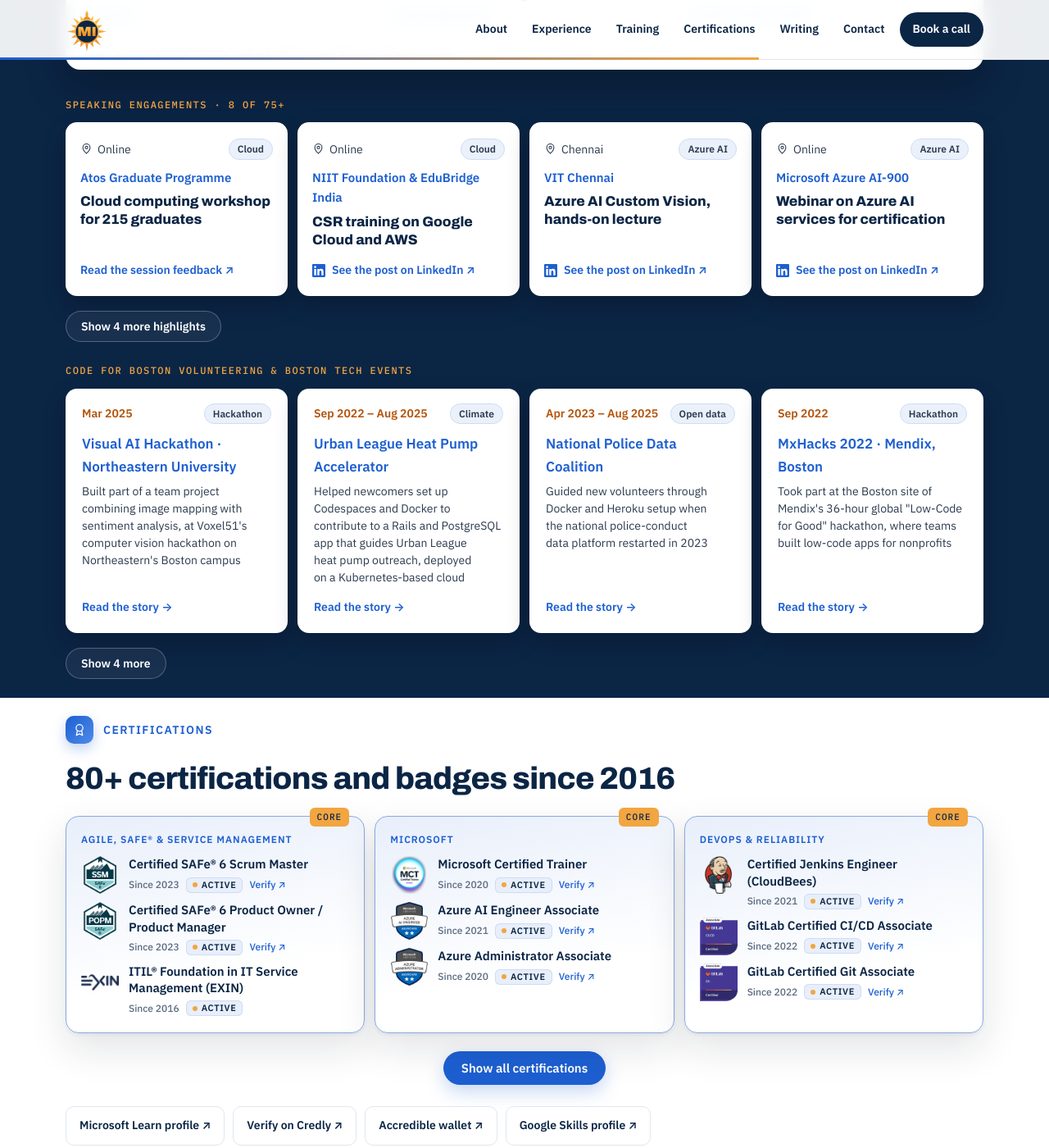
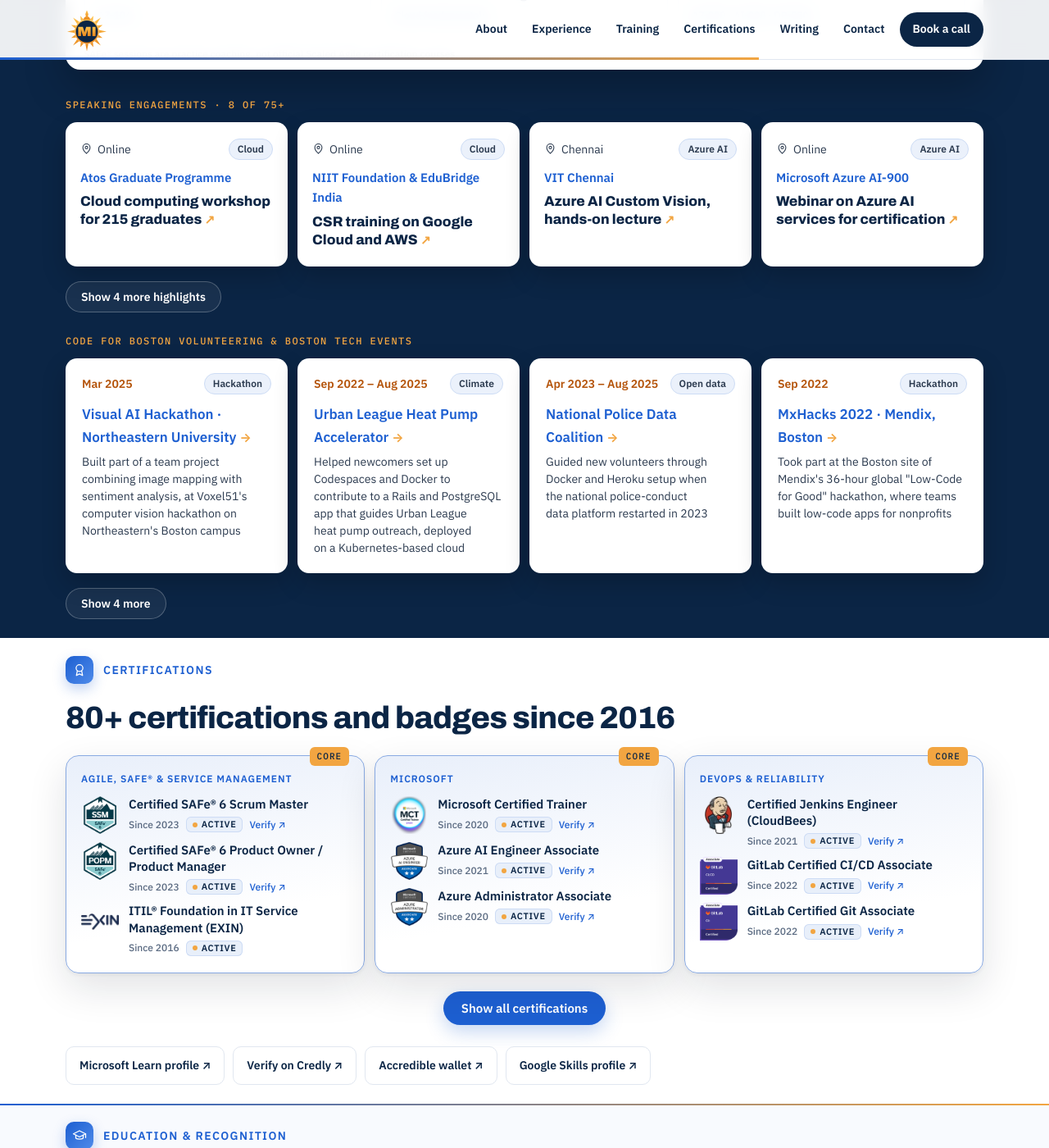
Before and after one commit to Madhan-I/Madhan-I.github.io, a Jekyll site: the page built from index.html, in a window 1280 px wide and 1400 px high, scrolled down 5180 px. Shown: the whole window at 82% size. Built offline with Jekyll 4.4.1, drawn with Linux system fonts in a browser that asks for light colours; some of the changed text lies outside the part shown.

Commit message:
Cards: whole card clickable with a title arrow; 'Read the story' and 'See the post on LinkedIn' links removed.
Co-Authored-By: Claude Opus 5.5 <noreply@anthropic.com>
Claude-Session: https://claude.ai/code/session_01MFRrTt7LBDdX57m85KHNGp

```diff
--- a/assets/css/style.css
+++ b/assets/css/style.css
@@ -1189,3 +1189,14 @@ footer .f-bottom { padding-bottom: 14px !important; }
 
 /* Contact: slimmer cards, tighter stack */
 @media (min-width: 1024px) { #contact .intent { padding-block: 14px !important; } #contact .intents { gap: 10px !important; } #contact .res-btn, #contact .email-card { padding-block: 14px !important; } #contact .contact-bottom { margin-top: 10px !important; } }
+
+/* Whole card clickable; small arrow after the title instead of "Read the story" */
+.talks li { position: relative; }
+.talks .stretch { color: inherit; text-decoration: none; }
+.talks .stretch::after { content: ""; position: absolute; inset: 0; border-radius: inherit; }
+.talks .stretch .arr { display: inline-block; color: #F2A541; transition: transform .2s ease; }
+.talks li:hover .stretch .arr, .talks .stretch:focus-visible .arr { transform: translateX(4px); }
+.talks li:hover { border-color: #F2A541; }
+.talks .stretch:focus-visible { outline: 2px solid #F2A541; outline-offset: 4px; }
+@media (min-width: 1024px) { #writing .writing-cards li { padding-top: 57px !important; padding-bottom: 62px !important; } }
+@media (min-width: 1024px) { #writing .writing-cards li { padding-top: 22px !important; padding-bottom: 24px !important; } }
--- a/index.html
+++ b/index.html
@@ -121,10 +121,10 @@ layout: default
       </div>
     </div>
     {% if p.speaking %}<div class="speak talks reveal"><h3>{{ p.speaking_title }}</h3><ul>
-      {% for s in p.speaking %}<li{% if forloop.index > 4 %} class="talk-more" hidden{% endif %}><div class="tk-top"><span class="tk-meta">{% if s.where %}<svg class="ic" aria-hidden="true"><use href="#i-pin"/></svg>{{ s.where }}{% endif %}</span>{% if s.topic %}<span class="tk-chip">{{ s.topic }}</span>{% endif %}</div><b>{{ s.who }}</b><strong class="tk-title">{{ s.what }}</strong>{% if s.linkedin %}<a class="tk-link tk-in" href="{{ s.linkedin }}" target="_blank" rel="noopener" data-goatcounter-click="talk-linkedin"><svg class="ic" aria-hidden="true"><use href="#i-linkedin"/></svg>See the post on LinkedIn ↗</a>{% elsif s.feedback_image %}<a class="tk-link" href="{{ '/assets/badges/' | append: s.feedback_image | relative_url }}" data-lightbox data-caption="{{ s.who }}: session feedback">Read the session feedback ↗</a>{% endif %}</li>{% endfor %}
+      {% for s in p.speaking %}<li{% if forloop.index > 4 %} class="talk-more" hidden{% endif %}><div class="tk-top"><span class="tk-meta">{% if s.where %}<svg class="ic" aria-hidden="true"><use href="#i-pin"/></svg>{{ s.where }}{% endif %}</span>{% if s.topic %}<span class="tk-chip">{{ s.topic }}</span>{% endif %}</div><b>{{ s.who }}</b><strong class="tk-title">{% if s.linkedin %}<a class="stretch" href="{{ s.linkedin }}" target="_blank" rel="noopener" data-goatcounter-click="talk-linkedin" aria-label="{{ s.what }} (LinkedIn post)">{{ s.what }} <span class="arr">↗</span></a>{% elsif s.feedback_image %}<a class="stretch" href="{{ '/assets/badges/' | append: s.feedback_image | relative_url }}" data-lightbox data-caption="{{ s.who }}: session feedback" aria-label="{{ s.what }} (session feedback)">{{ s.what }} <span class="arr">↗</span></a>{% else %}{{ s.what }}{% endif %}</strong></li>{% endfor %}
     </ul></div>{% if p.speaking.size > 4 %}<p class="talk-toggle-row"><button type="button" class="talk-toggle" aria-expanded="false">Show {{ p.speaking.size | minus: 4 }} more highlights</button></p>{% endif %}{% endif %}
     {% if p.community or p.events %}<div class="speak duo talks reveal"><h3>{{ p.community_events_title }}</h3><ul>
-      {% for r in (1..12) %}{% for s in p.community %}{% if s.rank == r %}<li{% if r > 4 %} class="comm-more" hidden{% endif %}><div class="tk-top"><span class="tk-date">{{ s.when }}</span>{% if s.topic %}<span class="tk-chip">{{ s.topic }}</span>{% endif %}</div><b>{{ s.who }}</b><span class="tk-desc">{{ s.what }}</span>{% if s.link %}<a class="tk-link" href="{{ s.link | relative_url }}">Read the story →</a>{% endif %}</li>{% endif %}{% endfor %}{% for s in p.events %}{% if s.rank == r %}<li{% if r > 4 %} class="comm-more" hidden{% endif %}><div class="tk-top"><span class="tk-date">{{ s.when }}</span>{% if s.topic %}<span class="tk-chip">{{ s.topic }}</span>{% endif %}</div><b>{{ s.who }}</b><span class="tk-desc">{{ s.what }}</span>{% if s.link %}<a class="tk-link" href="{{ s.link | relative_url }}">Read the story →</a>{% endif %}</li>{% endif %}{% endfor %}{% endfor %}
+      {% for r in (1..12) %}{% for s in p.community %}{% if s.rank == r %}<li{% if r > 4 %} class="comm-more" hidden{% endif %}><div class="tk-top"><span class="tk-date">{{ s.when }}</span>{% if s.topic %}<span class="tk-chip">{{ s.topic }}</span>{% endif %}</div><b>{% if s.link %}<a class="stretch" href="{{ s.link | relative_url }}">{{ s.who }} <span class="arr">→</span></a>{% else %}{{ s.who }}{% endif %}</b><span class="tk-desc">{{ s.what }}</span></li>{% endif %}{% endfor %}{% for s in p.events %}{% if s.rank == r %}<li{% if r > 4 %} class="comm-more" hidden{% endif %}><div class="tk-top"><span class="tk-date">{{ s.when }}</span>{% if s.topic %}<span class="tk-chip">{{ s.topic }}</span>{% endif %}</div><b>{% if s.link %}<a class="stretch" href="{{ s.link | relative_url }}">{{ s.who }} <span class="arr">→</span></a>{% else %}{{ s.who }}{% endif %}</b><span class="tk-desc">{{ s.what }}</span></li>{% endif %}{% endfor %}{% endfor %}
     </ul></div>{% assign cm = p.community.size | plus: p.events.size | minus: 4 %}{% if cm > 0 %}<p class="talk-toggle-row"><button type="button" class="comm-toggle" aria-expanded="false">Show {{ cm }} more</button></p>{% endif %}{% endif %}
   </div>
 </section>
@@ -187,7 +187,7 @@ layout: default
     {% assign latest = site.posts.first %}
     <div class="sec-head reveal"><span class="label"><svg class="ic" aria-hidden="true"><use href="#i-pen"/></svg>Writing</span><h2>{{ p.writing_title | default: "Stories from 13 years of delivery" }}</h2><a class="more wr-all" href="{{ '/blog/' | relative_url }}">All writing →</a></div>
     <div class="speak duo talks writing-cards reveal"><ul>
-      {% assign shown = 0 %}{% for f in (1..2) %}{% for post in site.posts %}{% if post.featured == f %}<li><div class="tk-top"><span class="tk-date">{% if post.period %}{{ post.period }}{% else %}{{ post.date | date: "%b %Y" }}{% endif %}</span>{% if post.tags.size > 0 %}<span class="tk-chip">{{ post.tags.first }}</span>{% endif %}</div><b><a href="{{ post.url | relative_url }}">{{ post.title }}</a></b>{% if post.summary %}<span class="tk-desc">{{ post.summary }}</span>{% endif %}<a class="tk-link" href="{{ post.url | relative_url }}">Read the story →</a></li>{% assign shown = shown | plus: 1 %}{% endif %}{% endfor %}{% endfor %}{% for post in site.posts %}{% unless post.featured %}{% if shown < 4 %}<li><div class="tk-top"><span class="tk-date">{% if post.period %}{{ post.period }}{% else %}{{ post.date | date: "%b %Y" }}{% endif %}</span>{% if post.tags.size > 0 %}<span class="tk-chip">{{ post.tags.first }}</span>{% endif %}</div><b><a href="{{ post.url | relative_url }}">{{ post.title }}</a></b>{% if post.summary %}<span class="tk-desc">{{ post.summary }}</span>{% endif %}<a class="tk-link" href="{{ post.url | relative_url }}">Read the story →</a></li>{% assign shown = shown | plus: 1 %}{% endif %}{% endunless %}{% endfor %}
+      {% assign shown = 0 %}{% for f in (1..2) %}{% for post in site.posts %}{% if post.featured == f %}<li><div class="tk-top"><span class="tk-date">{% if post.period %}{{ post.period }}{% else %}{{ post.date | date: "%b %Y" }}{% endif %}</span>{% if post.tags.size > 0 %}<span class="tk-chip">{{ post.tags.first }}</span>{% endif %}</div><b><a class="stretch" href="{{ post.url | relative_url }}">{{ post.title }} <span class="arr">→</span></a></b>{% if post.summary %}<span class="tk-desc">{{ post.summary }}</span>{% endif %}</li>{% assign shown = shown | plus: 1 %}{% endif %}{% endfor %}{% endfor %}{% for post in site.posts %}{% unless post.featured %}{% if shown < 4 %}<li><div class="tk-top"><span class="tk-date">{% if post.period %}{{ post.period }}{% else %}{{ post.date | date: "%b %Y" }}{% endif %}</span>{% if post.tags.size > 0 %}<span class="tk-chip">{{ post.tags.first }}</span>{% endif %}</div><b><a class="stretch" href="{{ post.url | relative_url }}">{{ post.title }} <span class="arr">→</span></a></b>{% if post.summary %}<span class="tk-desc">{{ post.summary }}</span>{% endif %}</li>{% assign shown = shown | plus: 1 %}{% endif %}{% endunless %}{% endfor %}
     </ul></div>
   </div>
 </section>
```
